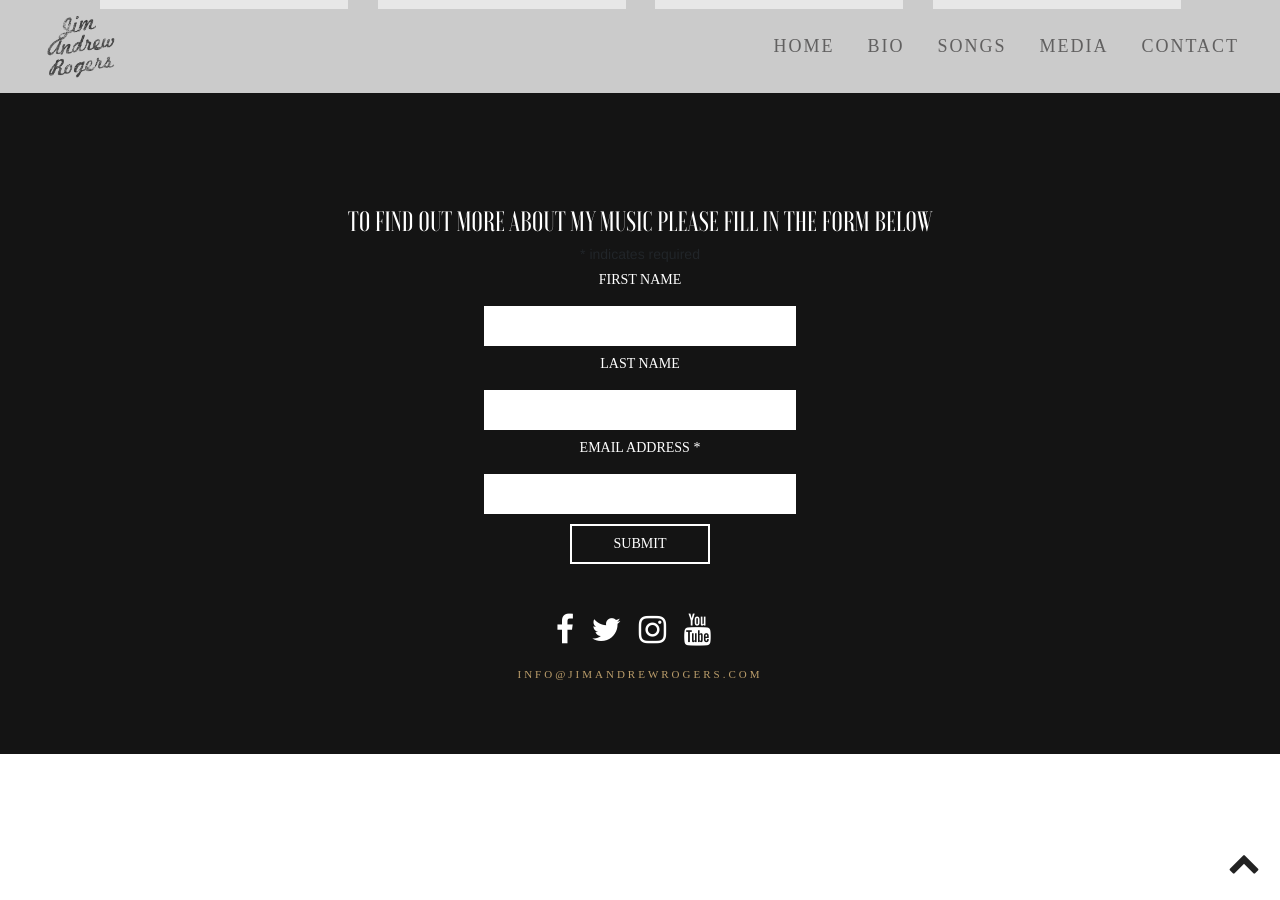
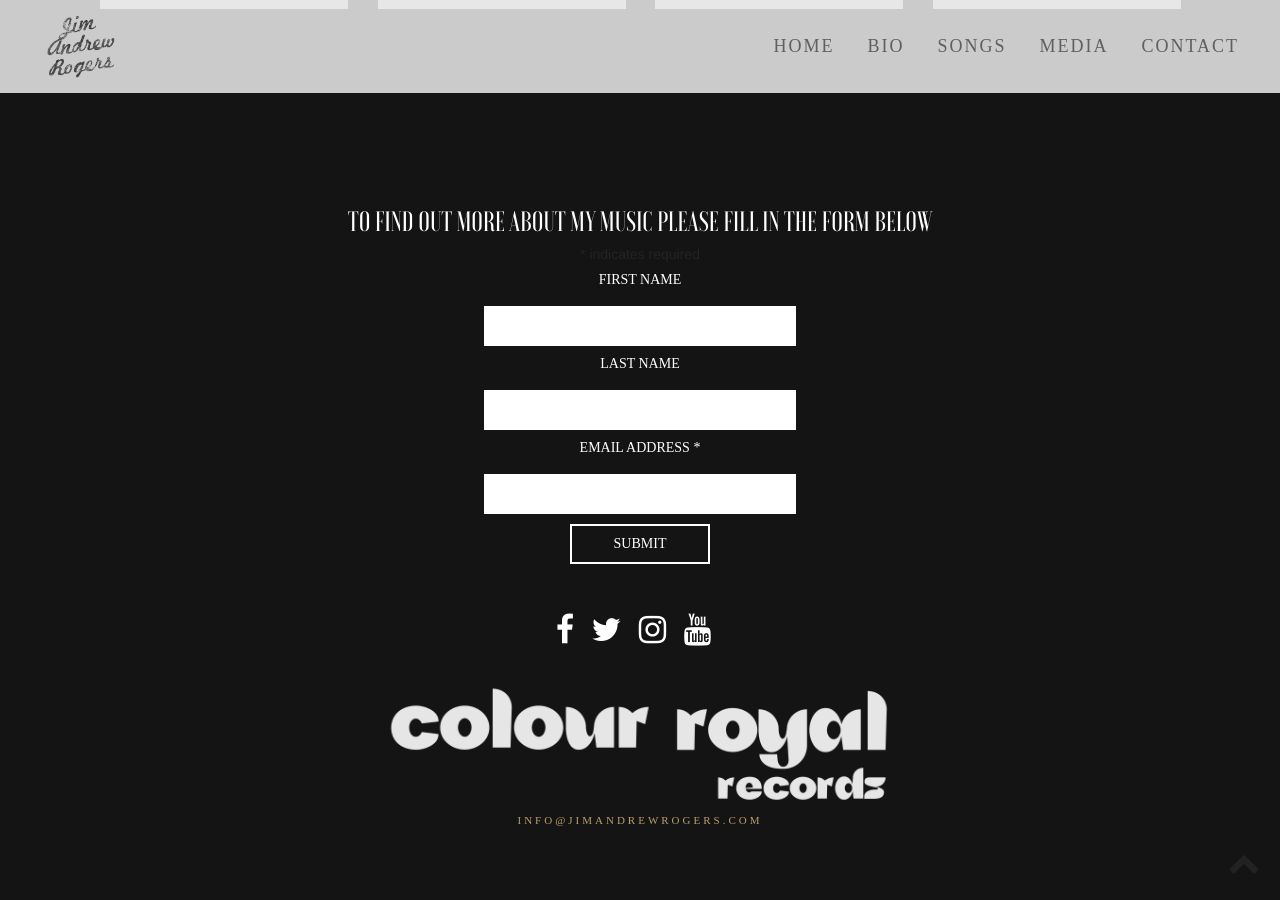
Before and after one commit to JimRogers/jimandrewrogers, a Jekyll site: the page built from index.md, in a window 1280 px wide and 900 px high, scrolled down 3174 px. Built offline with Jekyll 4.4.1, drawn with Linux system fonts in a browser that asks for light colours; comment, search, counter and statistics services are not loaded; before the commit the page ends 3928 px from its top, so only the background shows below that; grey boxes are pictures that could not be loaded.

Commit message:
Add record label logo

```diff
--- a/_includes/home_contact.html
+++ b/_includes/home_contact.html
@@ -60,6 +60,7 @@
           </div><!--end socials-->
       </div><!--end contact text-->
     </div><!--end col md 12-->
+	<img src="/images/colour-records-logo-white.png" style="text-align:center; padding-top:10px; width:40%;">
 	<p style="font-size:11px; color:#777; text-align:center;
 	    padding-bottom:40px;"><a href="mailto:info@jimandrewrogers.com">info@jimandrewrogers.com</a></p>
 </section><!--end section-->
```
